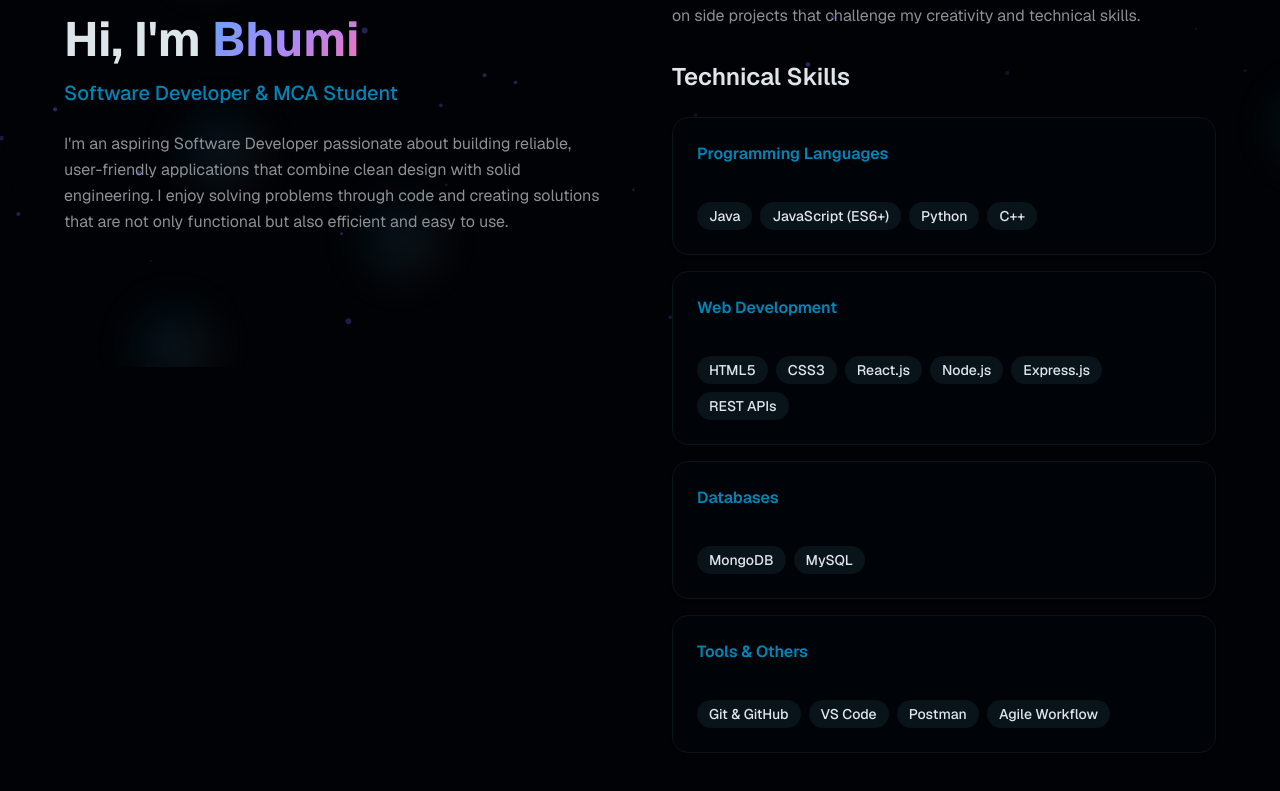
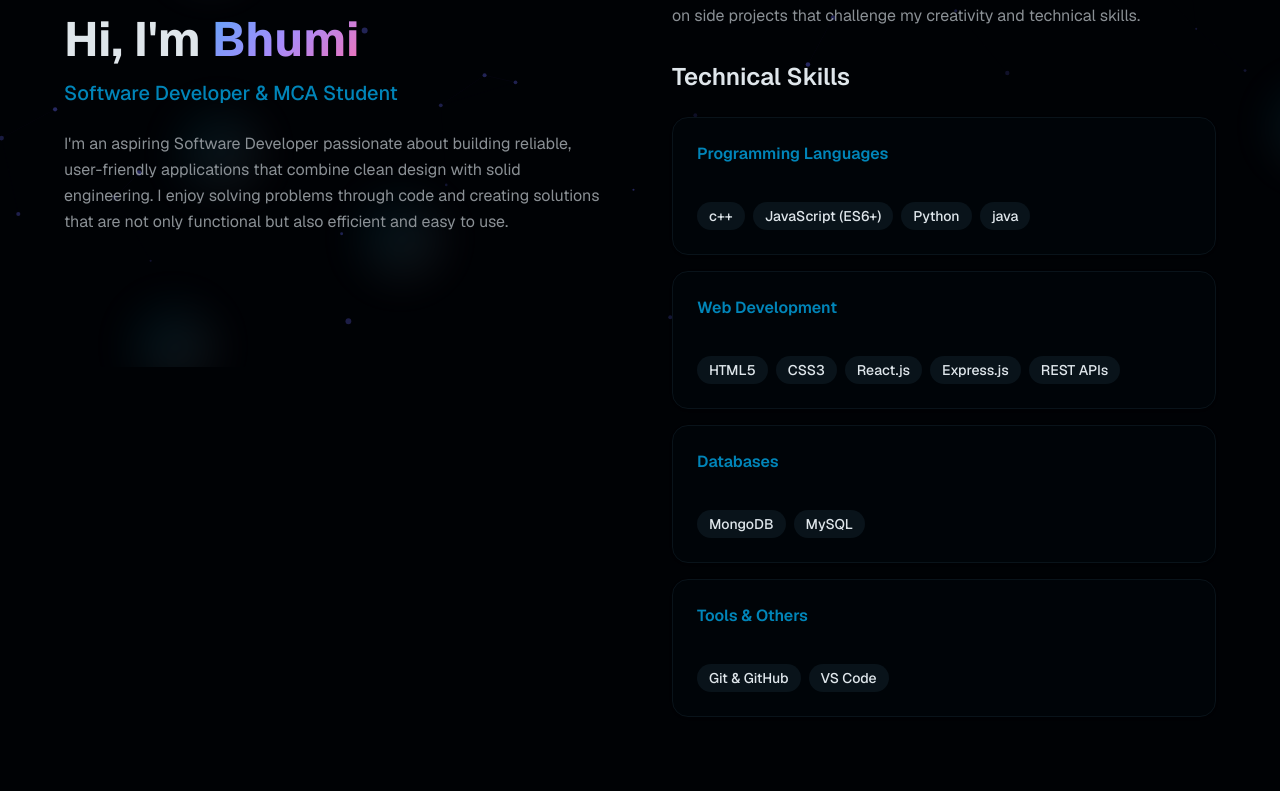
Before and after one commit to bhumi0987/portfolio-main, a Next.js app: page /about in a window 1280 px wide. Shown: the part 433-1224 px from the top of the page. Built offline with nearby package versions, Linux system fonts and the light colour scheme.

Commit message:
Update page.tsx

```diff
--- a/app/about/page.tsx
+++ b/app/about/page.tsx
@@ -7,11 +7,11 @@ import { Card } from "@/components/ui/card"
 const skills = [
   {
     category: "Programming Languages",
-    items: ["Java", "JavaScript (ES6+)", "Python", "C++"],
+    items: ["c++", "JavaScript (ES6+)", "Python", "java"],
   },
   {
     category: "Web Development",
-    items: ["HTML5", "CSS3", "React.js", "Node.js", "Express.js", "REST APIs"],
+    items: ["HTML5", "CSS3", "React.js",  "Express.js", "REST APIs"],
   },
   {
     category: "Databases",
@@ -19,7 +19,7 @@ const skills = [
   },
   {
     category: "Tools & Others",
-    items: ["Git & GitHub", "VS Code", "Postman", "Agile Workflow"],
+    items: ["Git & GitHub", "VS Code" ],
   },
 ]
 
```
